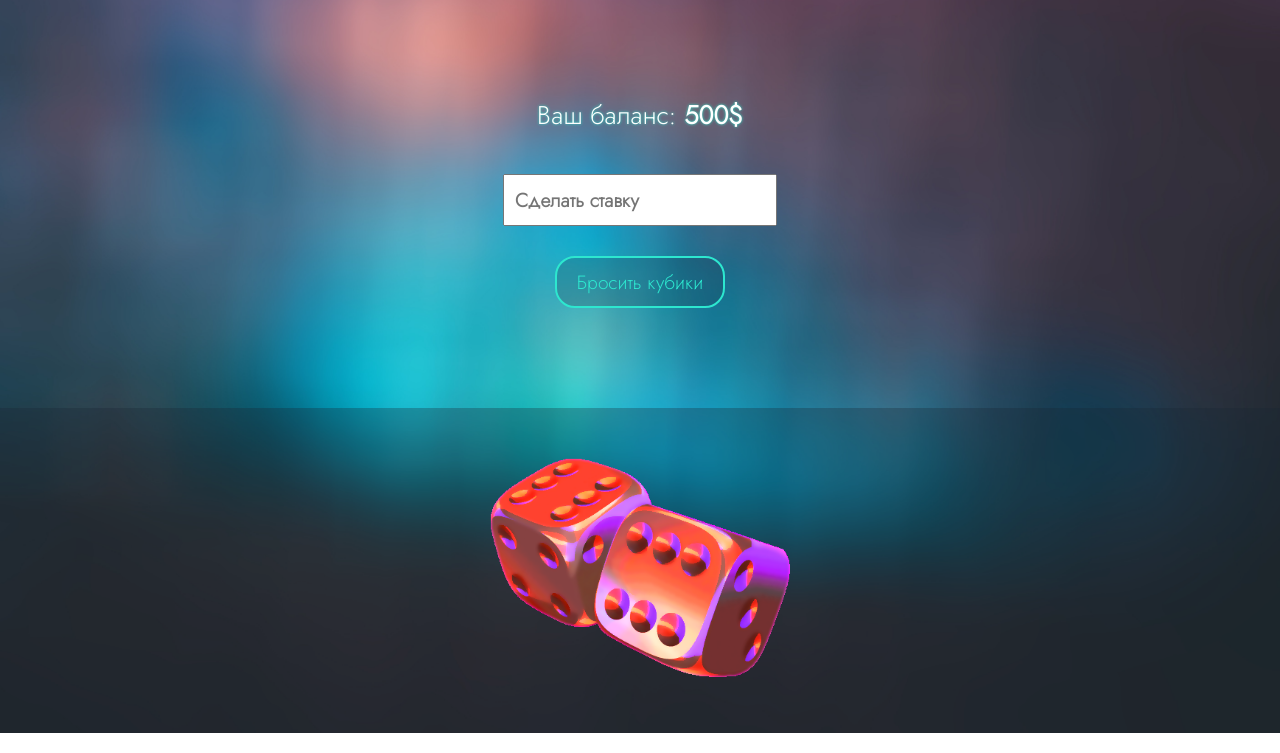
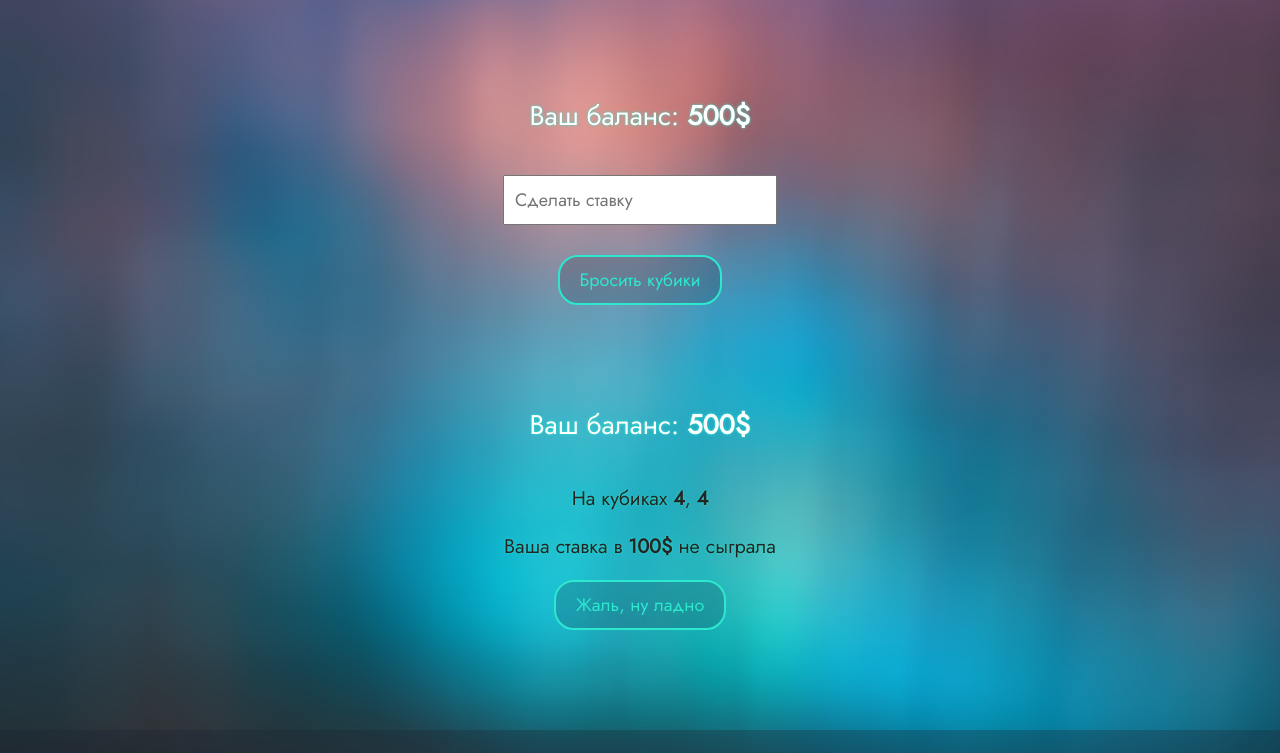
Before and after one commit to sasha-odintsov/casino, a plain HTML site: page index.html in a window 1280 px wide. Shown: the part 177-930 px from the top of the page. Drawn offline with Linux system fonts and the light colour scheme.

Commit message:
Create section for result

```diff
--- a/index.html
+++ b/index.html
@@ -7,7 +7,7 @@
     <title>Casino</title>
     <link rel="preconnect" href="https://fonts.googleapis.com">
     <link rel="preconnect" href="https://fonts.gstatic.com" crossorigin>
-    <link href="https://fonts.googleapis.com/css2?family=Jost:wght@300&display=swap" rel="stylesheet">
+    <link href="https://fonts.googleapis.com/css2?family=Jost:wght@400&display=swap" rel="stylesheet">
     <link rel="stylesheet" href="style/main.css">
 </head>
 <body>
@@ -27,8 +27,24 @@
                     <input type="number" placeholder="Сделать ставку" id="bet">
                 </div>
                 <div>
-                    <button class="button">Бросить кубики</button>
+                    <button type="button" class="button">Бросить кубики</button>
                 </div>
+            </form>
+        </section>
+        <!-- section for result -->
+        <section id="bet-result">
+            <h2 class="section-title">
+                Ваш баланс: <strong>500$</strong>
+            </h2>
+            <p class="section-description">
+                На кубиках <strong id="dice-first-result">4</strong>,
+                <strong id="dice-second-result">4</strong>
+            </p>
+            <p class="section-description">
+                Ваша ставка в <strong id="bet-amound">100$</strong> не сыграла
+            </p>
+            <form>
+                <button type="button" class="button">Жаль, ну ладно</button>
             </form>
         </section>
         <footer class="footer">
--- a/style/main.scss
+++ b/style/main.scss
@@ -1,11 +1,17 @@
 $colorMain: #2de7cf;
+$colorDesc: #252525;
 $backgroundDark: #192533;
+
+html {
+    font-size: 18px;
+}
 
 body {
     box-sizing: border-box;
     margin: 0;
     font-family: 'Jost',
     sans-serif;
+    font-size: 1rem;
 }
 
 .wrapper {
@@ -20,21 +26,29 @@
             margin: 0;
             padding: 50px;
             color: $colorMain;
-            font-size: 3.2em;
+            font-size: 2.8rem;
             font-weight: bold;
             text-shadow: 0px 0px 3px $colorMain;
         }
     }
 
-    #bet-form {
+    #bet-form,
+    #bet-result {
         margin: 100px;
 
         .section-title {
             color: #fff;
             font-weight: normal;
             margin-bottom: 40px;
-            font-size: 1.6em;
+            font-size: 1.5rem;
             text-shadow: 0px 0px 3px $colorMain;
+        }
+
+        .section-description {
+            font-size: 1.1rem;
+            text-shadow: 0px 0px 2px $colorMain;
+            color: $colorDesc;
+            margin: 20px;
         }
 
         #bet {
@@ -42,15 +56,15 @@
             padding: 10px;
             font-family: 'Jost',
             sans-serif;
-            font-size: 1.2em;
-            font-weight: bold;
+            font-size: 1rem;
             margin-bottom: 30px;
+            color: $colorDesc;
         }
 
         .button {
             font-family: 'Jost',
             sans-serif;
-            font-size: 1.2em;
+            font-size: 1rem;
             border-radius: 20px;
             border: 2px solid $colorMain;
             cursor: pointer;
@@ -63,7 +77,7 @@
         .button:hover {
             background-color: $colorMain;
             color: #fff;
-            box-shadow: 0px 0px 12px #fff;
+            box-shadow: 0px 0px 12px rgba($color: #fff, $alpha: .6);
         }
 
         .button:active {
```
Also changed, not shown: style/main.css, 1 other file.
